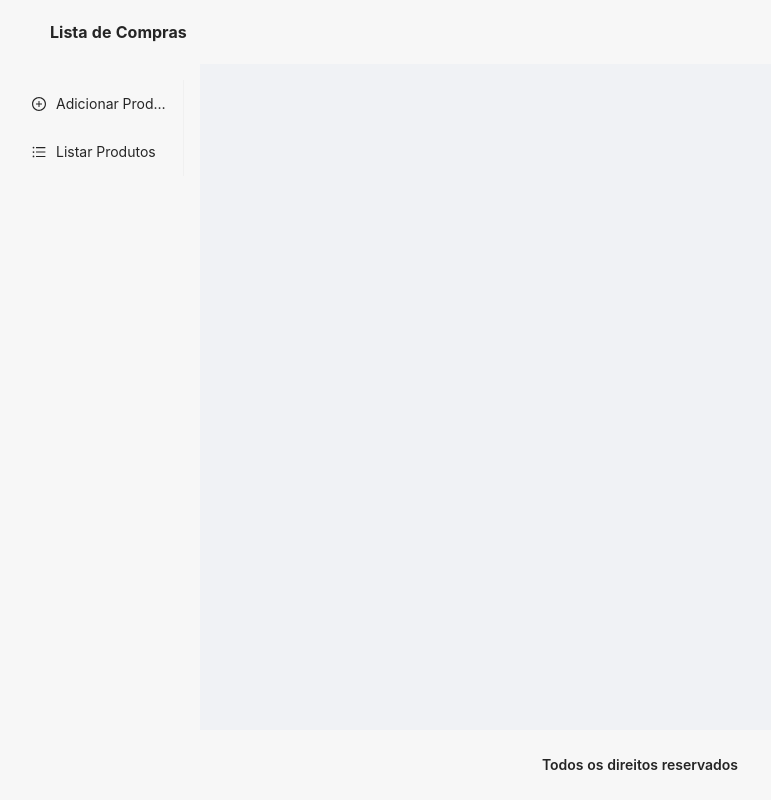
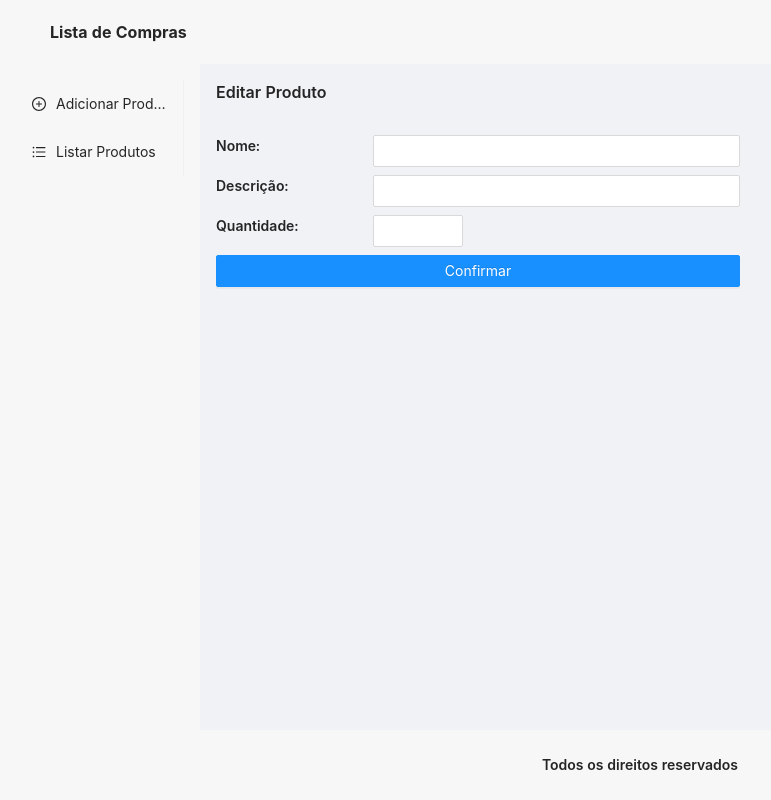
Before and after one commit to rytome/nest-shopping-list, a React (Create React App) app in the folder front-end/lista-de-compras/: page /editar/1 in a window 1280 px wide. Shown: the whole page, without its empty margins (0-771 px from the left). Built offline with nearby package versions, Linux system fonts and the light colour scheme.

Commit message:
funcionalidade de editar produto

```diff
--- a/front-end/lista-de-compras/src/pages/AdicionarProduto/index.js
+++ b/front-end/lista-de-compras/src/pages/AdicionarProduto/index.js
@@ -46,7 +46,7 @@
                     name='name'
                     rules={[{required: true, message: "O nome do item não pode ser vazio!"}]}
                     >
-                        <Input/>
+                        <Input placeholder="Nome"/>
                     </Form.Item>
 
                     <Form.Item
@@ -54,7 +54,7 @@
                     name='description'
                     rules={[{required: true, message: "A descrição do item não pode ser vazia!"}]}
                     >
-                        <Input/>
+                        <Input placeholder="Descrição"/>
                     </Form.Item>
 
                     <Form.Item
@@ -62,7 +62,7 @@
                     name='quantity'
                     rules={[{required: true, message: "Insira a quantidade"}]}
                     >
-                        <InputNumber/>
+                        <InputNumber placeholder="Quantidade" min={1} max={10000} />
                     </Form.Item>
 
                     <Form.Item>
--- a/front-end/lista-de-compras/src/pages/DetalhesProduto/index.js
+++ b/front-end/lista-de-compras/src/pages/DetalhesProduto/index.js
@@ -3,7 +3,7 @@
 import { useParams, useHistory } from "react-router-dom";
 import './styles.css'
 import { Button, Card, message, Modal } from "antd";
-import { ExclamationCircleOutlined } from '@ant-design/icons';
+import { ExclamationCircleOutlined, EditOutlined } from '@ant-design/icons';
 
 export default function DetalhesProduto(){
     const [produto, setProduto] = useState([])
@@ -62,7 +62,11 @@
                     <p><b>Descrição:</b> {produto.description}</p>
                     <p><b>Quantidade:</b> {produto.quantity}</p>
                     <p><b>Última Atualização:</b> {produto.updatedAt}</p>
+                    <hr/>
+                    <div className="produto__card__actions">
+                    <Button type="primary" sucecess icon={<EditOutlined/>} onClick={() => history.push(`/editar/${produto.id}`, produto) }>Editar</Button>
                     <Button type="primary" danger onClick={() => showConfirm(produto) }>Excluir</Button>
+                    </div>
                 </Card>
             </div>
         </div>
--- a/front-end/lista-de-compras/src/pages/DetalhesProduto/styles.css
+++ b/front-end/lista-de-compras/src/pages/DetalhesProduto/styles.css
@@ -8,3 +8,10 @@
     display: flex;
     flex-direction: row;
 }
+
+.produto__card__actions{
+    width: 100%;
+    display: flex;
+    flex-direction: row;
+    justify-content: space-between;
+}
--- /dev/null
+++ b/front-end/lista-de-compras/src/pages/EditarProduto/index.js
@@ -0,0 +1,74 @@
+import './styles.css'
+import React, { useEffect, useState } from 'react'
+import api from '../../services/api'
+
+import { useHistory, useLocation } from 'react-router-dom'
+
+import { message, Input, Button, InputNumber } from 'antd'
+
+export default function EditarProduto(){
+
+    const history = useHistory()
+    const location = useLocation()
+
+    const [produtoEdit, setProdutoEdit] = useState({})
+
+    useEffect(() => {
+       console.log(location.state)
+       setProdutoEdit({... location.state})
+    }, [location])
+
+    async function handleSubmitEdit(produto){
+        api.patch(`/item/${produto.id}`, produto)
+        .then((response) => {
+            if(response.status ==200){
+                message.success('Produto editado com sucesso!', 5)
+                history.push('/produtos')
+            }
+        })
+        .catch((err) => {
+            message.error('Acontece um erro inesperado: ' + err.response.data.message, 5)
+        })
+    }
+
+    return(
+        <div className='produto__container'>
+            <h1>Editar Produto</h1>
+            <br/>
+            <div className='produto__edit'>
+                <div className='produto__campo'>
+                    <span className='produto__label'>Nome:</span>
+                    <Input value={produtoEdit?.name} onChange={(e) => {
+                        setProdutoEdit((produtoEdit) => {
+                            return {... produtoEdit, name: e.target.value}
+                        })
+                    }}/>
+
+                </div>
+
+                <div className='produto__campo'>
+                    <span className='produto__label'>Descrição:</span>
+                    <Input value={produtoEdit?.description} onChange={(e) => {
+                        setProdutoEdit((produtoEdit) => {
+                            return {... produtoEdit, description: e.target.value}
+                        })
+                    }}/>
+
+                </div>
+
+                <div className='produto__campo'>
+                    <span className='produto__label'>Quantidade:</span>
+                    <InputNumber min={1} max={10000} value={produtoEdit?.quantity} onChange={(e) => {
+                        setProdutoEdit((produtoEdit) => {
+                            return {... produtoEdit, quantity: e}
+                        })
+                    }}/>
+
+                </div>
+
+                <Button type='primary' className='editar__btn' onClick={()=> handleSubmitEdit(produtoEdit)}>Confirmar</Button>
+            </div>
+
+        </div>
+    )
+}
--- /dev/null
+++ b/front-end/lista-de-compras/src/pages/EditarProduto/styles.css
@@ -0,0 +1,22 @@
+.produto__edit{
+    display: flex;
+    flex-direction: column;
+    width: 50%;
+    gap: 8px;
+}
+
+.produto__campo{
+    display: grid;
+    grid-template-columns: 30% 1fr;
+}
+.produto__label{
+    font-size: 14px;
+    font-weight: 600;
+}
+.produto__container{
+
+}
+
+.editar__btn{
+    width: 100%;
+}
--- a/front-end/lista-de-compras/src/routes.js
+++ b/front-end/lista-de-compras/src/routes.js
@@ -4,6 +4,7 @@
 import Inicio from './pages/Inicio'
 import AdicionarProduto from "./pages/AdicionarProduto";
 import DetalhesProduto from './pages/DetalhesProduto';
+import EditarProduto from './pages/EditarProduto'
 
 export default function Routes(){
     return(
@@ -13,6 +14,7 @@
                 <Route path='/produtos' component={Produtos}/>
                 <Route path='/adicionar' component={AdicionarProduto}/>
                 <Route path='/detalhes/:id' component={DetalhesProduto}/>
+                <Route path='/editar/:id' component={EditarProduto}/>
             </Switch>
         </BrowserRouter>
     )
```
